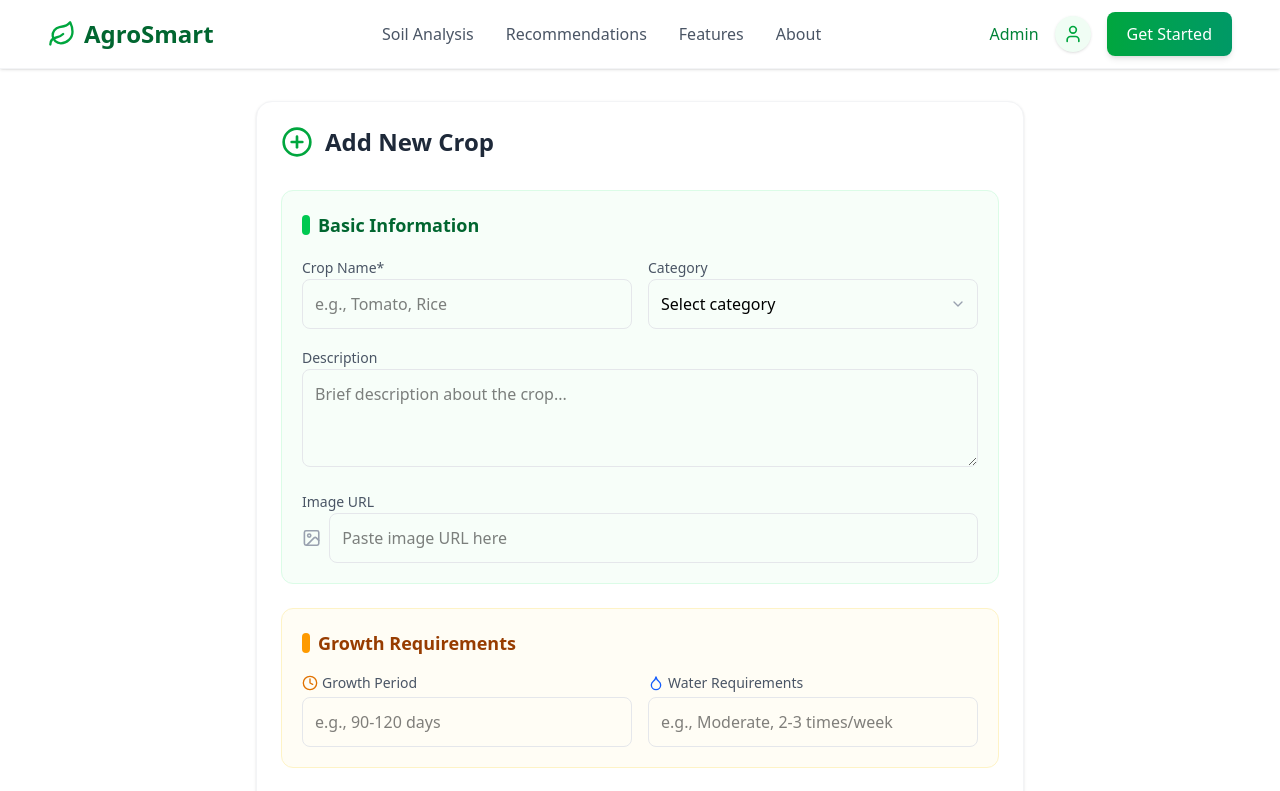
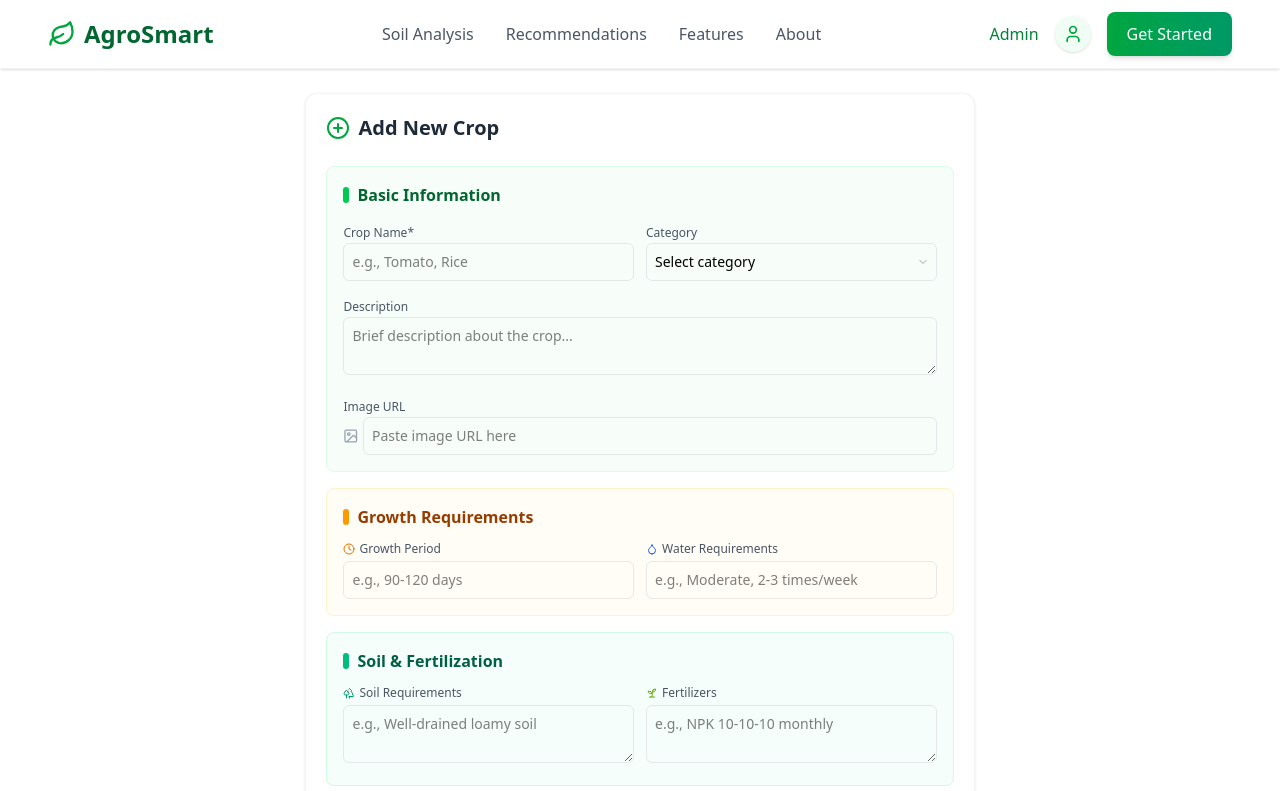
Before and after one commit to idlakshan/AgroSmart-Frontend, a React (Vite) app: page /admin/crops in a window 1280 px wide. Shown: the top 791 px of the page. Built offline with nearby package versions, Linux system fonts and the light colour scheme.

Commit message:
style: update admin crop page

```diff
--- a/src/pages/AdminCrops.jsx
+++ b/src/pages/AdminCrops.jsx
@@ -6,7 +6,6 @@ import {
   Droplet,
   ChevronDown,
   Sprout,
-  Leaf,
   Trees
 } from "lucide-react";
 
@@ -41,28 +40,27 @@ const AdminCrops = () => {
   ];
 
   return (
-    <div className="max-w-3xl mx-auto my-8 p-6 bg-white rounded-2xl shadow-sm border border-gray-100">
-      <div className="flex items-center mb-8">
-        <PlusCircle className="h-8 w-8 text-green-600 mr-3" />
-        <h1 className="text-2xl font-bold text-gray-800">Add New Crop</h1>
+    <div className="max-w-3xl mx-auto my-6 p-5 bg-white rounded-xl shadow-sm border border-gray-100">
+      <div className="flex items-center mb-6">
+        <PlusCircle className="h-6 w-6 text-green-600 mr-2" />
+        <h1 className="text-xl font-bold text-gray-800">Add New Crop</h1>
       </div>
 
-      <form onSubmit={handleSubmit} className="space-y-6">
-
-        <div className="bg-green-50/50 p-5 rounded-xl border border-green-100">
-          <h2 className="text-lg font-semibold text-green-800 mb-4 flex items-center">
-            <span className="w-2 h-5 bg-green-500 rounded-full mr-2"></span>
+      <form onSubmit={handleSubmit} className="space-y-4">
+        <div className="bg-green-50/50 p-4 rounded-lg border border-green-100">
+          <h2 className="text-base font-semibold text-green-800 mb-3 flex items-center">
+            <span className="w-1.5 h-4 bg-green-500 rounded-full mr-2"></span>
             Basic Information
           </h2>
 
-          <div className="grid grid-cols-1 md:grid-cols-2 gap-4">
+          <div className="grid grid-cols-1 md:grid-cols-2 gap-3">
             <div className="space-y-1">
-              <label className="text-sm font-medium text-gray-600">Crop Name*</label>
+              <label className="text-xs font-medium text-gray-600">Crop Name*</label>
               <input
                 type="text"
                 name="name"
                 placeholder="e.g., Tomato, Rice"
-                className="w-full border border-gray-200 rounded-lg p-3 focus:ring-2 focus:ring-green-500 focus:border-transparent"
+                className="w-full text-sm border border-gray-200 rounded-md p-2 focus:ring-2 focus:ring-green-500 focus:border-transparent"
                 value={formData.name}
                 onChange={handleChange}
                 required
@@ -70,11 +68,11 @@ const AdminCrops = () => {
             </div>
 
             <div className="space-y-1">
-              <label className="text-sm font-medium text-gray-600">Category</label>
+              <label className="text-xs font-medium text-gray-600">Category</label>
               <div className="relative">
                 <select
                   name="category"
-                  className="w-full appearance-none border border-gray-200 rounded-lg p-3 pr-8 focus:ring-2 focus:ring-green-500 focus:border-transparent"
+                  className="w-full text-sm appearance-none border border-gray-200 rounded-md p-2 pr-7 focus:ring-2 focus:ring-green-500 focus:border-transparent"
                   value={formData.category}
                   onChange={handleChange}
                 >
@@ -83,32 +81,32 @@ const AdminCrops = () => {
                     <option key={cat} value={cat}>{cat}</option>
                   ))}
                 </select>
-                <ChevronDown className="h-4 w-4 text-gray-400 absolute right-3 top-1/2 transform -translate-y-1/2" />
+                <ChevronDown className="h-3 w-3 text-gray-400 absolute right-2 top-1/2 transform -translate-y-1/2" />
               </div>
             </div>
           </div>
 
-          <div className="mt-4 space-y-1">
-            <label className="text-sm font-medium text-gray-600">Description</label>
+          <div className="mt-3 space-y-1">
+            <label className="text-xs font-medium text-gray-600">Description</label>
             <textarea
               name="description"
               placeholder="Brief description about the crop..."
-              rows="3"
-              className="w-full border border-gray-200 rounded-lg p-3 focus:ring-2 focus:ring-green-500 focus:border-transparent"
+              rows="2"
+              className="w-full text-sm border border-gray-200 rounded-md p-2 focus:ring-2 focus:ring-green-500 focus:border-transparent"
               value={formData.description}
               onChange={handleChange}
             />
           </div>
 
-          <div className="mt-4 space-y-1">
-            <label className="text-sm font-medium text-gray-600">Image URL</label>
+          <div className="mt-3 space-y-1">
+            <label className="text-xs font-medium text-gray-600">Image URL</label>
             <div className="flex items-center">
-              <Image className="h-5 w-5 text-gray-400 mr-2" />
+              <Image className="h-4 w-4 text-gray-400 mr-1" />
               <input
                 type="text"
                 name="image"
                 placeholder="Paste image URL here"
-                className="w-full border border-gray-200 rounded-lg p-3 focus:ring-2 focus:ring-green-500 focus:border-transparent"
+                className="w-full text-sm border border-gray-200 rounded-md p-2 focus:ring-2 focus:ring-green-500 focus:border-transparent"
                 value={formData.image}
                 onChange={handleChange}
               />
@@ -116,39 +114,38 @@ const AdminCrops = () => {
           </div>
         </div>
 
-
-        <div className="bg-amber-50/50 p-5 rounded-xl border border-amber-100">
-          <h2 className="text-lg font-semibold text-amber-800 mb-4 flex items-center">
-            <span className="w-2 h-5 bg-amber-500 rounded-full mr-2"></span>
+        <div className="bg-amber-50/50 p-4 rounded-lg border border-amber-100">
+          <h2 className="text-base font-semibold text-amber-800 mb-3 flex items-center">
+            <span className="w-1.5 h-4 bg-amber-500 rounded-full mr-2"></span>
             Growth Requirements
           </h2>
 
-          <div className="grid grid-cols-1 md:grid-cols-2 gap-4">
+          <div className="grid grid-cols-1 md:grid-cols-2 gap-3">
             <div className="space-y-1">
-              <label className="text-sm font-medium text-gray-600 flex items-center">
-                <Clock className="h-4 w-4 mr-1 text-amber-600" />
+              <label className="text-xs font-medium text-gray-600 flex items-center">
+                <Clock className="h-3 w-3 mr-1 text-amber-600" />
                 Growth Period
               </label>
               <input
                 type="text"
                 name="growthPeriod"
                 placeholder="e.g., 90-120 days"
-                className="w-full border border-gray-200 rounded-lg p-3 focus:ring-2 focus:ring-amber-500 focus:border-transparent"
+                className="w-full text-sm border border-gray-200 rounded-md p-2 focus:ring-2 focus:ring-amber-500 focus:border-transparent"
                 value={formData.growthPeriod}
                 onChange={handleChange}
               />
             </div>
 
             <div className="space-y-1">
-              <label className="text-sm font-medium text-gray-600 flex items-center">
-                <Droplet className="h-4 w-4 mr-1 text-blue-600" />
+              <label className="text-xs font-medium text-gray-600 flex items-center">
+                <Droplet className="h-3 w-3 mr-1 text-blue-600" />
                 Water Requirements
               </label>
               <input
                 type="text"
                 name="waterRequirements"
                 placeholder="e.g., Moderate, 2-3 times/week"
-                className="w-full border border-gray-200 rounded-lg p-3 focus:ring-2 focus:ring-blue-500 focus:border-transparent"
+                className="w-full text-sm border border-gray-200 rounded-md p-2 focus:ring-2 focus:ring-blue-500 focus:border-transparent"
                 value={formData.waterRequirements}
                 onChange={handleChange}
               />
@@ -156,39 +153,38 @@ const AdminCrops = () => {
           </div>
         </div>
 
-
-        <div className="bg-emerald-50/50 p-5 rounded-xl border border-emerald-100">
-          <h2 className="text-lg font-semibold text-emerald-800 mb-4 flex items-center">
-            <span className="w-2 h-5 bg-emerald-500 rounded-full mr-2"></span>
+        <div className="bg-emerald-50/50 p-4 rounded-lg border border-emerald-100">
+          <h2 className="text-base font-semibold text-emerald-800 mb-3 flex items-center">
+            <span className="w-1.5 h-4 bg-emerald-500 rounded-full mr-2"></span>
             Soil & Fertilization
           </h2>
 
-          <div className="grid grid-cols-1 md:grid-cols-2 gap-4">
+          <div className="grid grid-cols-1 md:grid-cols-2 gap-3">
             <div className="space-y-1">
-              <label className="text-sm font-medium text-gray-600 flex items-center">
-                <Trees className="h-4 w-4 mr-1 text-emerald-600" />
+              <label className="text-xs font-medium text-gray-600 flex items-center">
+                <Trees className="h-3 w-3 mr-1 text-emerald-600" />
                 Soil Requirements
               </label>
               <textarea
                 name="soilRequirements"
                 placeholder="e.g., Well-drained loamy soil"
                 rows="2"
-                className="w-full border border-gray-200 rounded-lg p-3 focus:ring-2 focus:ring-emerald-500 focus:border-transparent"
+                className="w-full text-sm border border-gray-200 rounded-md p-2 focus:ring-2 focus:ring-emerald-500 focus:border-transparent"
                 value={formData.soilRequirements}
                 onChange={handleChange}
               />
             </div>
 
             <div className="space-y-1">
-              <label className="text-sm font-medium text-gray-600 flex items-center">
-                <Sprout className="h-4 w-4 mr-1 text-lime-600" />
+              <label className="text-xs font-medium text-gray-600 flex items-center">
+                <Sprout className="h-3 w-3 mr-1 text-lime-600" />
                 Fertilizers
               </label>
               <textarea
                 name="fertilizers"
                 placeholder="e.g., NPK 10-10-10 monthly"
                 rows="2"
-                className="w-full border border-gray-200 rounded-lg p-3 focus:ring-2 focus:ring-lime-500 focus:border-transparent"
+                className="w-full text-sm border border-gray-200 rounded-md p-2 focus:ring-2 focus:ring-lime-500 focus:border-transparent"
                 value={formData.fertilizers}
                 onChange={handleChange}
               />
@@ -198,9 +194,9 @@ const AdminCrops = () => {
 
         <button
           type="submit"
-          className="w-full bg-gradient-to-r from-green-600 to-emerald-600 text-white font-semibold py-3 rounded-xl hover:shadow-md transition-all flex items-center justify-center"
+          className="w-full bg-gradient-to-r from-green-600 to-emerald-600 text-white text-sm font-semibold py-2 rounded-lg hover:shadow-md transition-all flex items-center justify-center"
         >
-          <PlusCircle className="h-5 w-5 mr-2" />
+          <PlusCircle className="h-4 w-4 mr-1" />
           Save Crop
         </button>
       </form>
```
